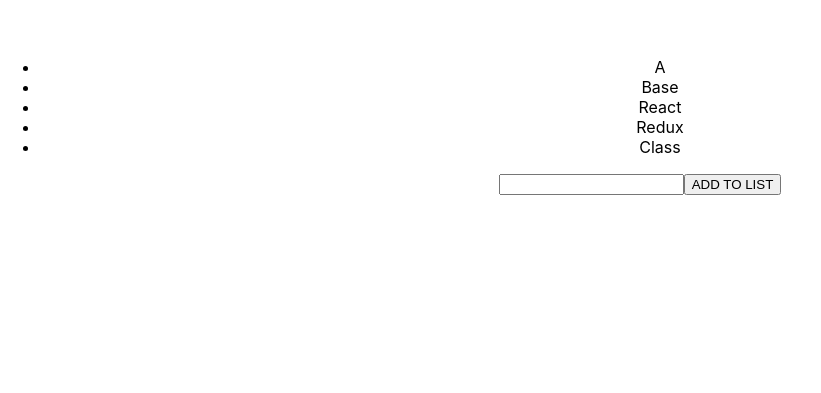
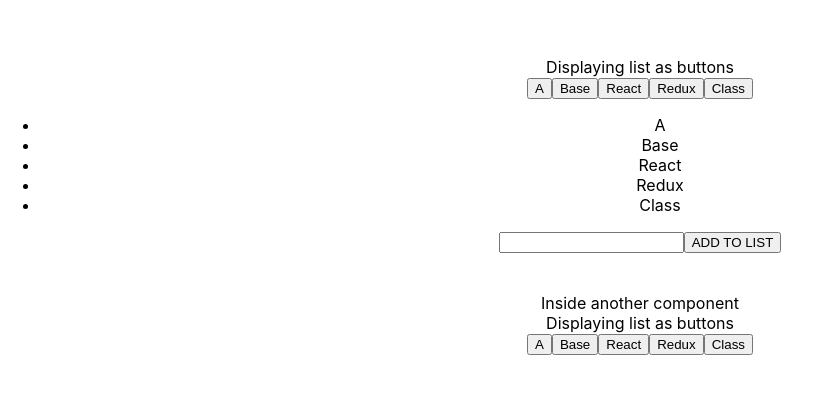
Before and after one commit to eduardom4020/react-redux-__init__, a React (Create React App) app: page / in a window 1280 px wide. Shown: the part 263-656 px from the top of the page, without its empty margins (0-821 px from the left). Built offline with nearby package versions, Linux system fonts and the light colour scheme.

Commit message:
Finished class by creating a variant of view component that uses the same container, and by showing that changes on state affects any component that is acessing data from store, regardless of the level in tree that it's insert

```diff
--- a/src/App.js
+++ b/src/App.js
@@ -3,11 +3,14 @@ import './App.css';
 
 import DisplayContainer from './components/DisplayContainer';
 import ListFormContainer from './components/ListFormContainer';
+import AnotherComponent from './components/AnotherComponent';
 
 const App = () => (
     <div className='App'>
+        <DisplayContainer display={2} />
         <DisplayContainer />
         <ListFormContainer />
+        <AnotherComponent />
     </div>
 );
 
--- /dev/null
+++ b/src/components/AnotherComponent.js
@@ -0,0 +1,14 @@
+import React from 'react';
+import DisplayContainer from './DisplayContainer';
+
+const AnotherComponent = () => (
+    <div>
+        <br/>
+        <br/>
+        <span>Inside another component</span>
+        <br/>
+        <DisplayContainer display={2} />
+    </div>
+);
+
+export default AnotherComponent;
--- /dev/null
+++ b/src/components/Display2.js
@@ -0,0 +1,18 @@
+import React, {Fragment} from 'react';
+import './styles/Displays.css';
+
+const Display = ({list=[]}) => (
+    <Fragment>
+        <span>Displaying list as buttons</span>
+        <br/>
+        <div className='Inline'>
+            {
+                list.map(content => (
+                    <button>{content}</button>
+                ))
+            }
+        </div>
+    </Fragment>
+);
+
+export default Display;
--- a/src/components/DisplayContainer.js
+++ b/src/components/DisplayContainer.js
@@ -3,9 +3,13 @@ import { connect } from 'react-redux';
 import { bindActionCreators } from 'redux';
 
 import Display from './Display';
+import Display2 from './Display2';
 
 const DisplayContainer = props => (
-    <Display {...props} />
+    props.display === 2 ?
+        <Display2 {...props} />
+    :
+        <Display {...props} />
 );
 
 const mapStateToProps = ({list}) => ({list});
--- /dev/null
+++ b/src/components/styles/Displays.css
@@ -0,0 +1,5 @@
+.Inline {
+    display: inline-flex;
+    flex-flow: row wrap;
+    text-align: center;
+}
```
